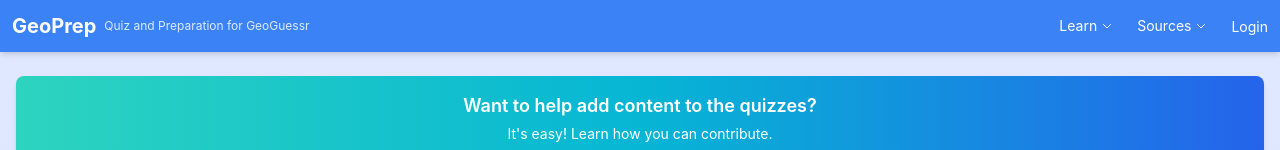
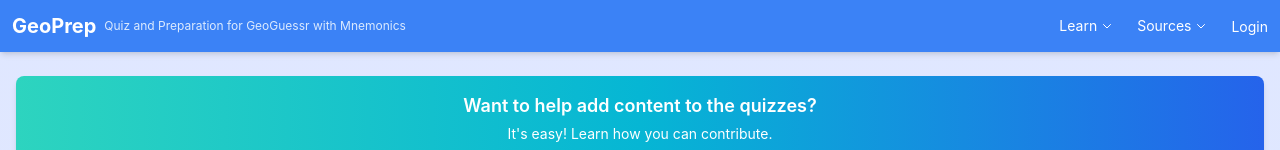
Before and after one commit to kwaczek/geotrainer, a React (Create React App) app in the folder client/: page / in a window 1280 px wide. Shown: the top 150 px of the page. Built offline with nearby package versions, Linux system fonts and the light colour scheme; no server answers.

Commit message:
feat: update metadata and UI to emphasize mnemonics in GeoPrep, enhancing user engagement and clarity across index.html, manifest.json, and Header component

```diff
--- a/client/public/index.html
+++ b/client/public/index.html
@@ -7,9 +7,9 @@
     <meta name="theme-color" content="#000000" />
     <meta
       name="description"
-      content="GeoPrep - Quiz and preparation for GeoGuessr. Test your geography knowledge with quizzes on flags, capitals, and bollards."
+      content="GeoPrep - Quiz and preparation for GeoGuessr with helpful mnemonics. Test your geography knowledge with quizzes on flags, capitals, bollards, and more."
     />
-    <meta name="keywords" content="GeoPrep, GeoGuessr preparation, geography quiz, flags quiz, capitals quiz, bollards quiz, license plates quiz, GeoGuessr training" />
+    <meta name="keywords" content="GeoPrep, GeoGuessr preparation, geography quiz, flags quiz, capitals quiz, bollards quiz, license plates quiz, GeoGuessr training, mnemonics, memory techniques" />
     <meta name="robots" content="index, follow" />
     <link rel="apple-touch-icon" href="%PUBLIC_URL%/logo192.png" />
     <!--
@@ -26,7 +26,7 @@
       work correctly both with client-side routing and a non-root public URL.
       Learn how to configure a non-root public URL by running `npm run build`.
     -->
-    <title>GeoPrep - Quiz and Preparation for GeoGuessr</title>
+    <title>GeoPrep - Quiz and Preparation for GeoGuessr with Mnemonics</title>
     <!-- Umami Analytics -->
     <script defer src="https://cloud.umami.is/script.js" data-website-id="44ee3b72-22ac-4e1b-b523-9ae23487e9c1"></script>
   </head>
--- a/client/src/components/Header.tsx
+++ b/client/src/components/Header.tsx
@@ -47,7 +47,7 @@ const Header: React.FC = () => {
           <Link to="/" className="text-xl font-bold hover:text-blue-100 transition-colors">
             GeoPrep
           </Link>
-          <p className="ml-2 text-xs text-blue-100 hidden md:block">Quiz and Preparation for GeoGuessr</p>
+          <p className="ml-2 text-xs text-blue-100 hidden md:block">Quiz and Preparation for GeoGuessr with Mnemonics</p>
         </div>
         <nav>
           <ul className="flex items-center space-x-6">
--- a/client/src/components/Quiz/DescriptionPopup.tsx
+++ b/client/src/components/Quiz/DescriptionPopup.tsx
@@ -16,15 +16,21 @@ const DescriptionPopup: React.FC<DescriptionPopupProps> = ({
 }) => {
   // Parse description to separate mnemonic from regular description
   const { regularDescription, mnemonic } = useMemo(() => {
-    // Check if description contains "Mnemonic:" marker
-    const mnemonicIndex = description.indexOf("Mnemonic:");
+    // Check if description contains "mnemonic:" marker (case-insensitive)
+    const lowerCaseDesc = description.toLowerCase();
+    const mnemonicIndex = lowerCaseDesc.indexOf("mnemonic:");
 
     if (mnemonicIndex !== -1) {
-      // Split the description into regular part and mnemonic part
-      return {
-        regularDescription: description.substring(0, mnemonicIndex).trim(),
-        mnemonic: description.substring(mnemonicIndex + 9).trim() // +9 to skip "Mnemonic:"
-      };
+      // Find the actual position of the colon
+      const colonIndex = description.indexOf(":", mnemonicIndex);
+
+      if (colonIndex !== -1) {
+        // Split the description into regular part and mnemonic part
+        return {
+          regularDescription: description.substring(0, mnemonicIndex).trim(),
+          mnemonic: description.substring(colonIndex + 1).trim() // Skip the colon
+        };
+      }
     }
 
     // If no mnemonic marker found, return the full description as regular
```
Also changed, not shown: client/public/manifest.json.
